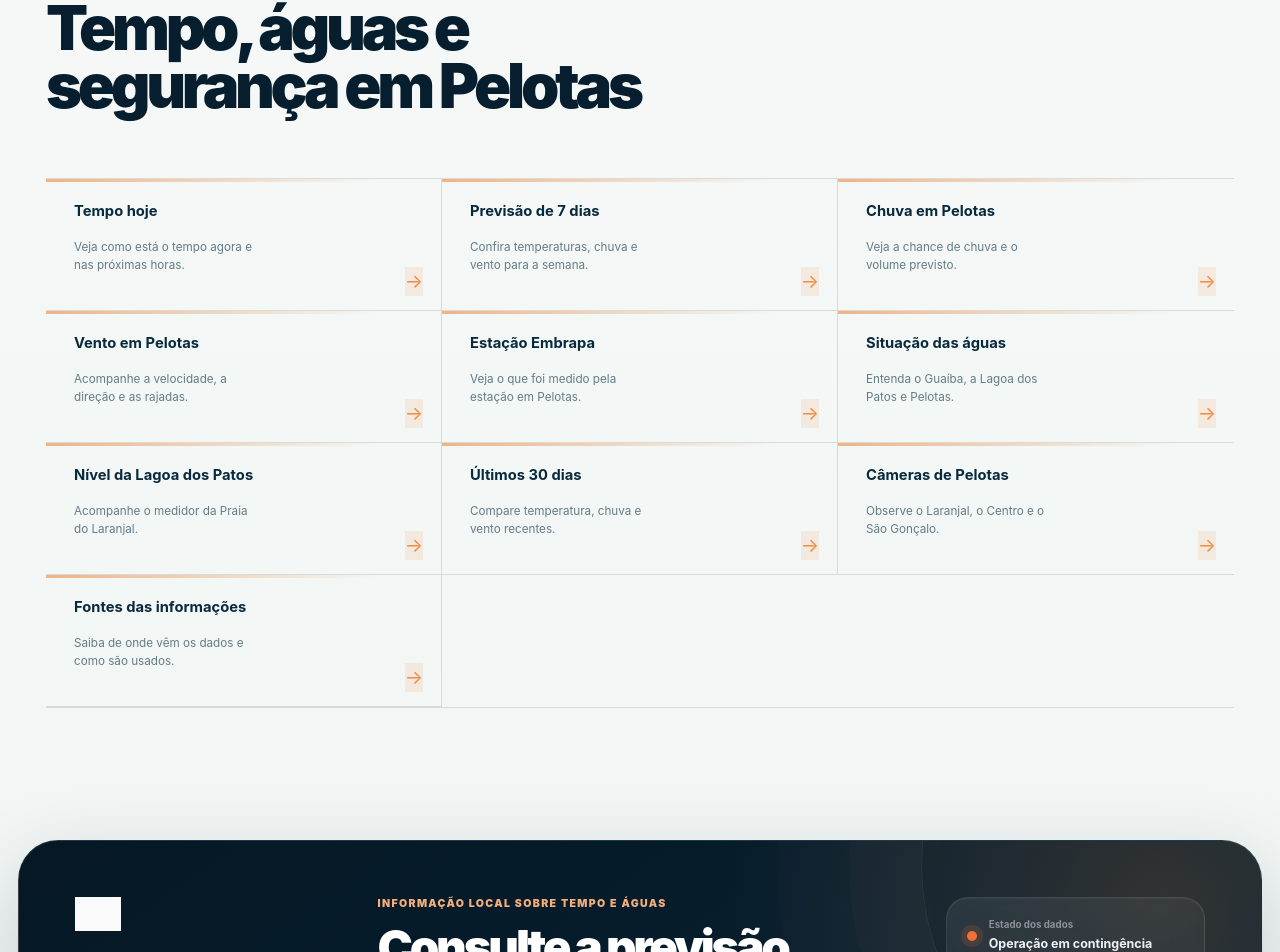
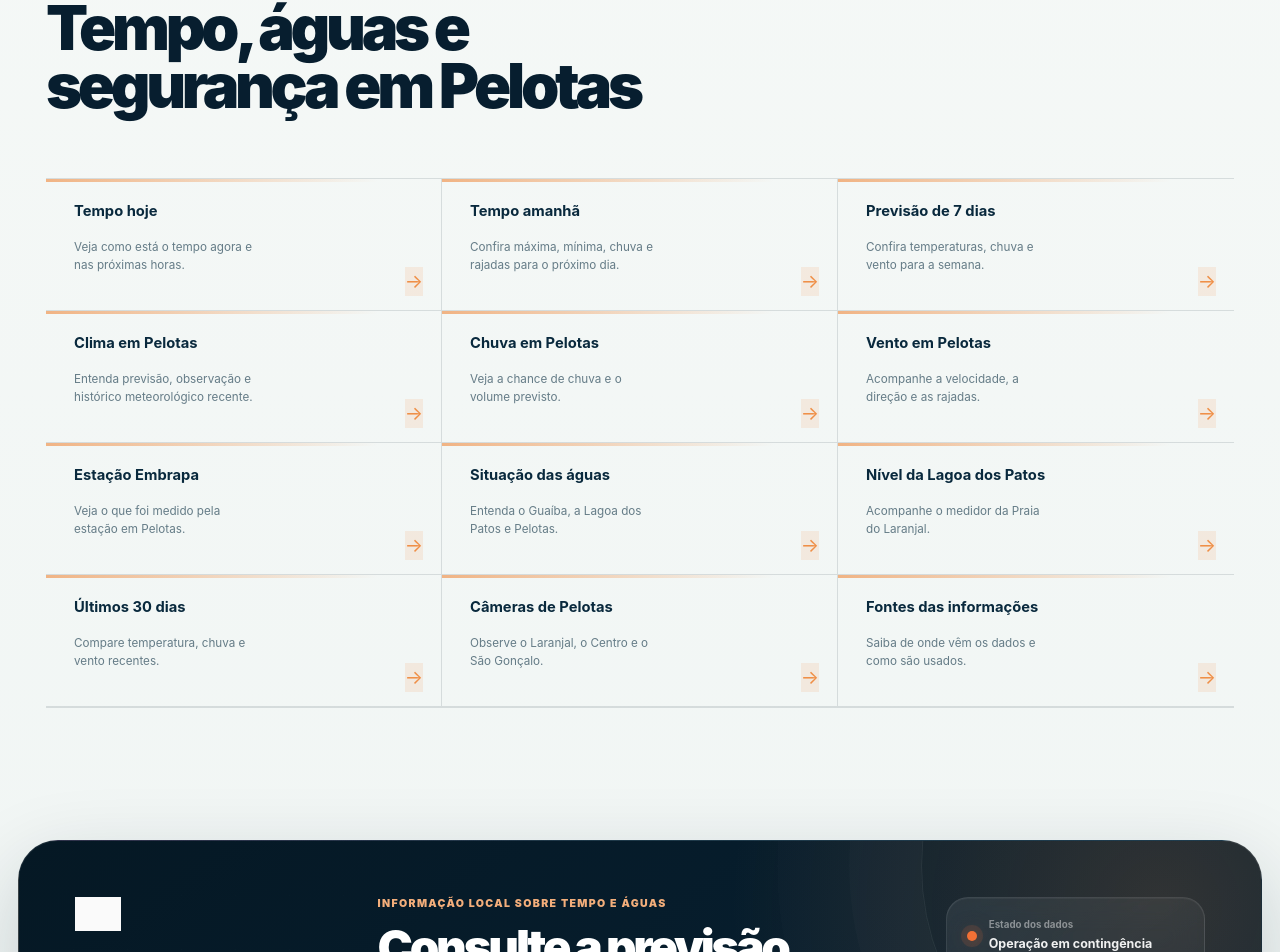
Before and after one commit to agenciamobi/tempopelotas, a Next.js app: page /alertas in a window 1280 px wide. Shown: the part 3280-4232 px from the top of the page. Built offline with nearby package versions, Linux system fonts and the light colour scheme; no server answers; grey boxes are pictures that could not be loaded.

Commit message:
Adiciona amanhã e clima à navegação interna

```diff
--- a/components/weather-navigation.tsx
+++ b/components/weather-navigation.tsx
@@ -7,9 +7,19 @@ const pages = [
     description: "Veja como está o tempo agora e nas próximas horas.",
   },
   {
+    href: "/tempo-amanha-pelotas",
+    title: "Tempo amanhã",
+    description: "Confira máxima, mínima, chuva e rajadas para o próximo dia.",
+  },
+  {
     href: "/previsao-7-dias-pelotas",
     title: "Previsão de 7 dias",
     description: "Confira temperaturas, chuva e vento para a semana.",
+  },
+  {
+    href: "/clima-em-pelotas",
+    title: "Clima em Pelotas",
+    description: "Entenda previsão, observação e histórico meteorológico recente.",
   },
   {
     href: "/chuva-em-pelotas",
@@ -53,8 +63,8 @@ const pages = [
   },
   {
     href: "/alertas",
-    title: "Condições de atenção",
-    description: "Veja sinais de chuva forte, temporal e vento.",
+    title: "Avisos meteorológicos",
+    description: "Consulte avisos oficiais de chuva, temporal e vento.",
   },
 ];
 
```
